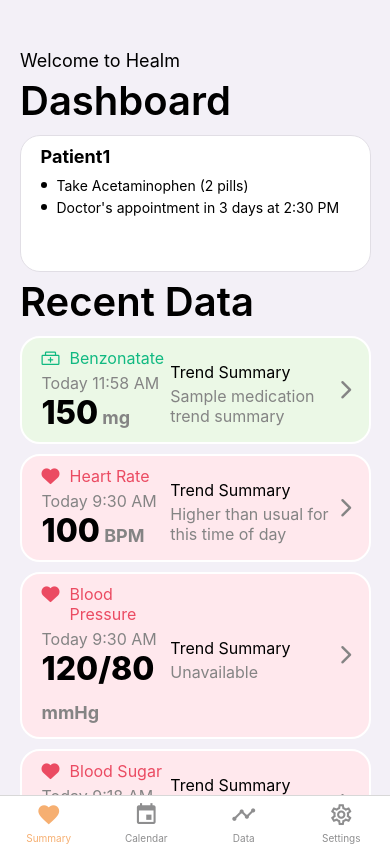
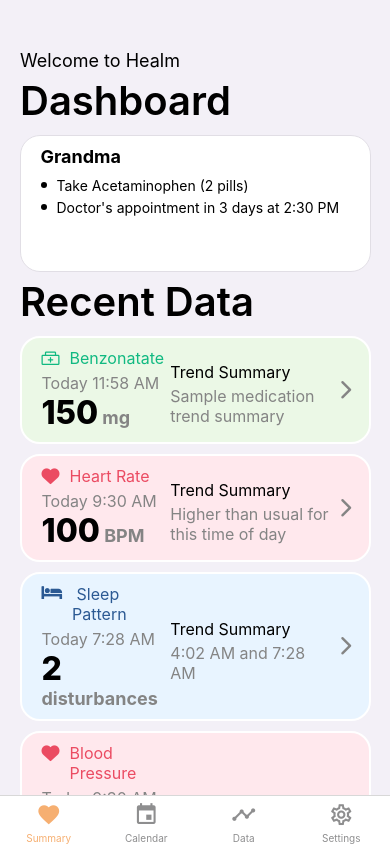
Before and after one commit to RahikHealm/HealmPrototype, a React Native app in the folder frontend/healm-app/: screen /MainContainer in a window 390 px wide. Built offline with nearby package versions, Linux system fonts and the light colour scheme.

Commit message:
summary page tweaks

```diff
--- a/frontend/healm-app/src/components/dashboard_component.tsx
+++ b/frontend/healm-app/src/components/dashboard_component.tsx
@@ -16,7 +16,7 @@ const Dashboard: React.FC<Dashboard> = () => {
           marginRight: 10,
         }}
       >
-        <Text style={styles.reminder_text}>Patient1</Text>
+        <Text style={styles.reminder_text}>Grandma</Text>
         {getUserData().patient.patient1.reminders.map(
           (reminder: string, index: number) => {
             return (
--- a/frontend/healm-app/src/components/medication_component.tsx
+++ b/frontend/healm-app/src/components/medication_component.tsx
@@ -41,7 +41,7 @@ const MedicationComponent: React.FC<medicationComponent> = ({
       units: "mg",
     };
   }
-  console.log(medicationInfo);
+  // console.log(medicationInfo);
   const {
     name,
     lastRecordedDate,
--- a/frontend/healm-app/src/pages/main_pages/Summary_Page.tsx
+++ b/frontend/healm-app/src/pages/main_pages/Summary_Page.tsx
@@ -60,19 +60,15 @@ const SummaryPage: React.FC<SummaryPage> = ({ navigation }) => {
             <HeartRateComponent
               onPress={() => navigation.navigate("HeartRate")}
             />
-
+            <SleepPatternComponent
+              onPress={() => navigation.navigate("UnderConstruction")}
+            />
             <BloodPressureComponent
               onPress={() => navigation.navigate("BloodPressure")}
             />
-
             <BloodSugarComponent
               onPress={() => navigation.navigate("BloodSugar")}
             />
-
-            <SleepPatternComponent
-              onPress={() => navigation.navigate("UnderConstruction")}
-            />
-
             <MedicationComponent
               id={3}
               onPress={() => navigation.navigate("UnderConstruction")}
```
